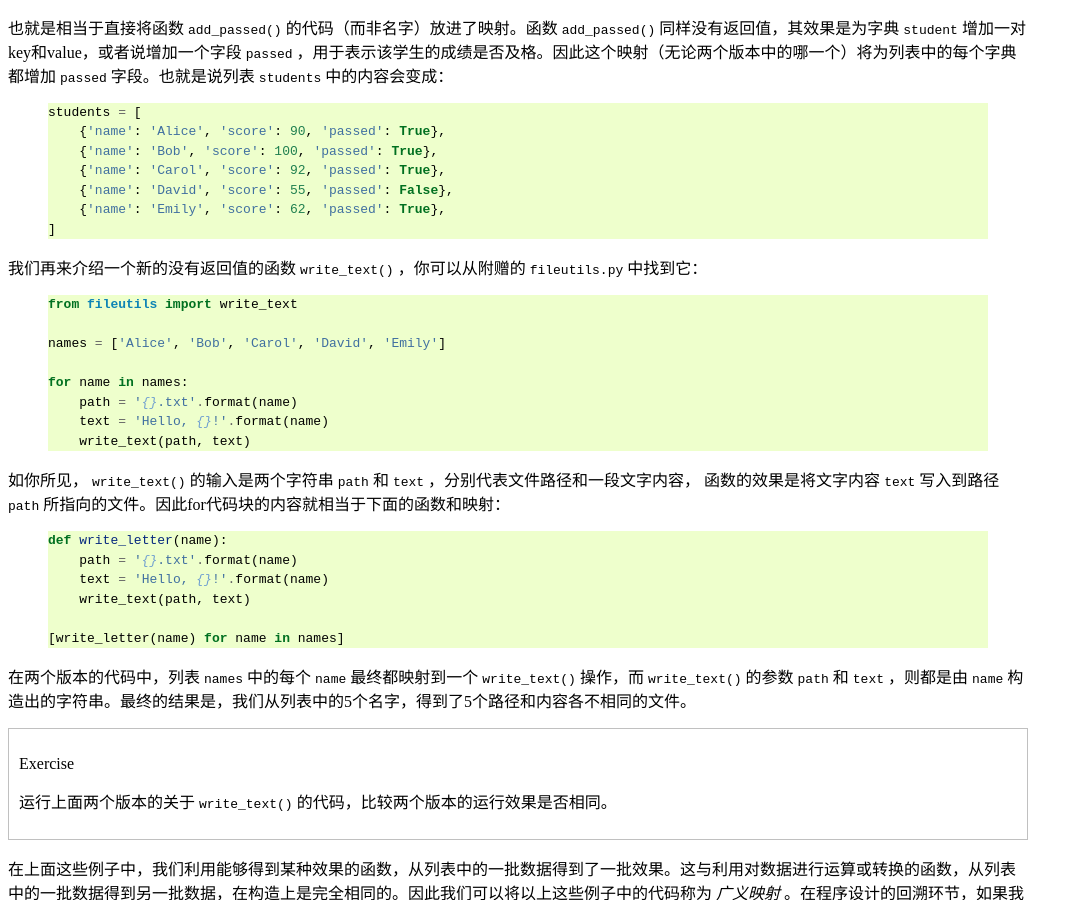
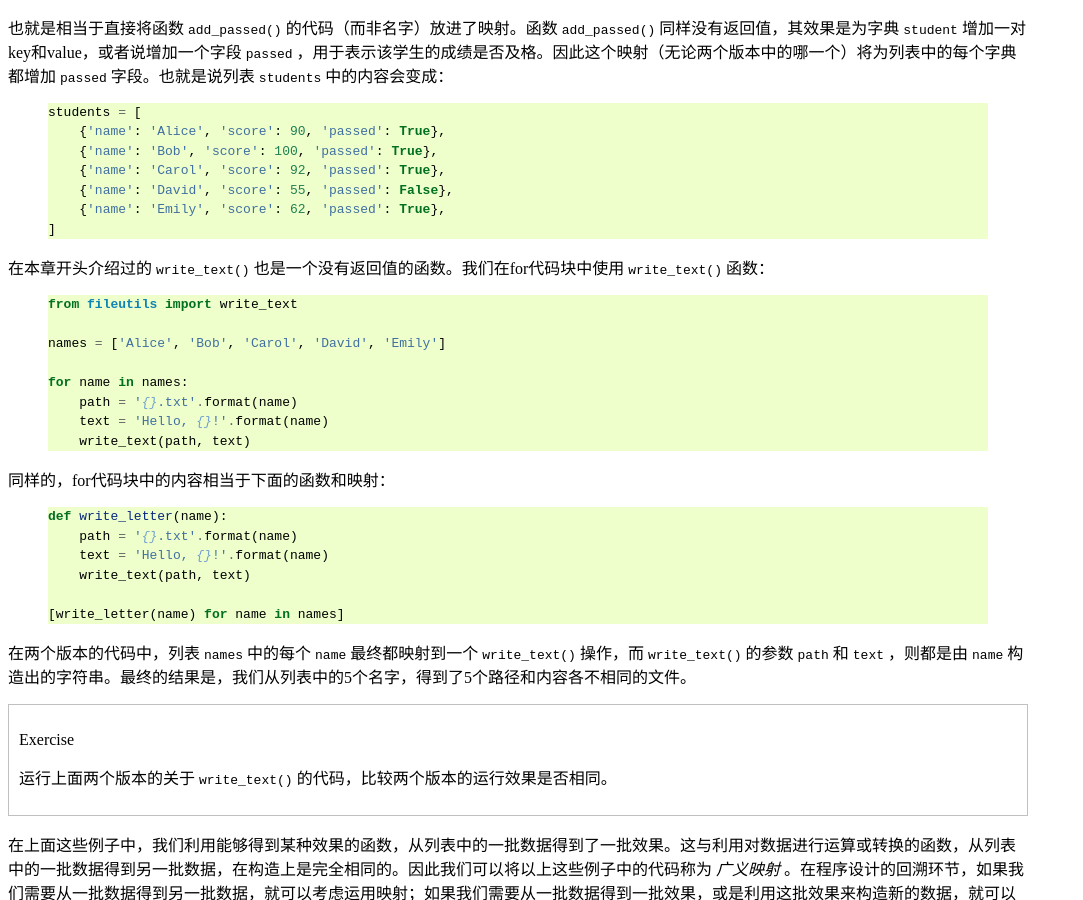
Before and after one commit to letscan/ProgrammingBasics, a Sphinx documentation site: the page built from doc/MappingAndLooping.rst, in a window 1280 px wide and 900 px high, scrolled down 6565 px. Shown: the whole window, without its empty margins (0-1083 px from the left). Built offline with Sphinx 7.4.7 and the Read the Docs theme 2.0.0, drawn with Linux system fonts in a browser that asks for light colours; comment, search, counter and statistics services are not loaded; some of the changed text lies outside the part shown.

Commit message:
Update MappingAndLooping.rst

```diff
--- a/doc/MappingAndLooping.rst
+++ b/doc/MappingAndLooping.rst
@@ -62,7 +62,7 @@
 
 如你所见， `write_text()` 函数的输入是两个字符串 `path` 和 `text` ，分别代表文件路径和一段文字内容。函数的效果是将文字内容 `text` 写入到路径 `path` 所指向的文件。因此这段代码执行后，我们就会得到一个路径为 `abc.txt` ，内容为一行文字 `Hello, world!` 的文件。你应该也注意到，我们没有用一个名字来代表 `write_text()` 的返回值，因为这个函数的返回值为 `None` ，或者说没有返回值。
 
-接下来的各个小节会讲解如何用这些函数来写出处理大量数据的有用程序。更后面的章节会讲解如何实现类似 `split()` 和 `splitlines()` 这样的，将原本是一个整体的数据拆分从而构造列表的函数。
+本章接下来的各个小节会讲解如何用这些函数来写出处理大量数据的有用程序。更后面的章节会讲解如何实现类似 `split()` 和 `splitlines()` 这样的，将原本是一个整体的数据拆分为多个数据从而构造列表的函数。
 
 
 映射和过滤
@@ -312,7 +312,7 @@
             {'name': 'Emily', 'score': 62, 'passed': True},
         ]
 
-我们再来介绍一个新的没有返回值的函数 `write_text()` ，你可以从附赠的 `fileutils.py` 中找到它：
+在本章开头介绍过的 `write_text()` 也是一个没有返回值的函数。我们在for代码块中使用 `write_text()` 函数：
 
     ::
 
@@ -325,7 +325,7 @@
             text = 'Hello, {}!'.format(name)
             write_text(path, text)
 
-如你所见， `write_text()` 的输入是两个字符串 `path` 和 `text` ，分别代表文件路径和一段文字内容， 函数的效果是将文字内容 `text` 写入到路径 `path` 所指向的文件。因此for代码块的内容就相当于下面的函数和映射：
+同样的，for代码块中的内容相当于下面的函数和映射：
 
     ::
 
```
